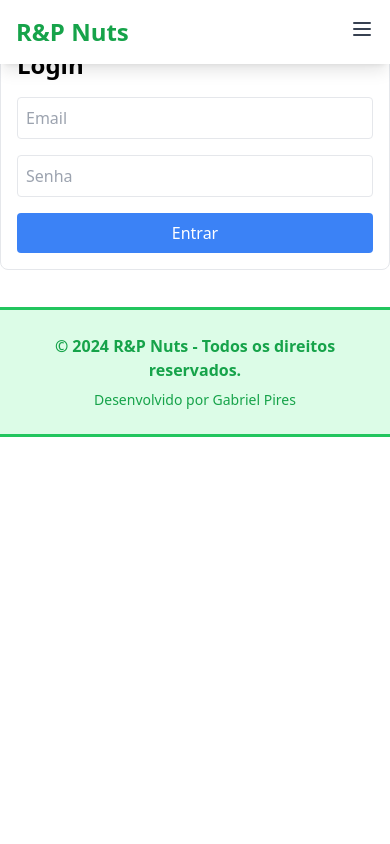
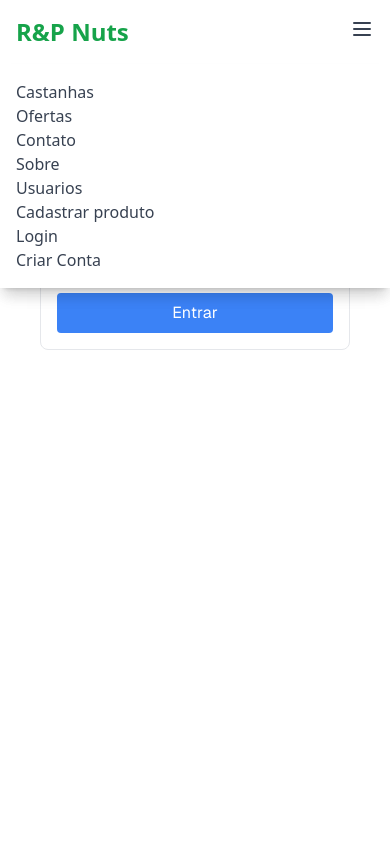
Before and after one commit to GABrPIRES/ecommerce-nuts, a Next.js app: page /login in a window 390 px wide. Both pictures are taken after a click on the button 362 px from the left and 29 px from the top of the page. Shown: the top 844 px of the page. Built offline with nearby package versions, Linux system fonts and the light colour scheme.

Commit message:
feat: authentication implementations, responsive navbar, and system functionality adjustments

```diff
--- /dev/null
+++ b/app/AuthContext.tsx
@@ -0,0 +1,59 @@
+"use client";
+
+import { createContext, useContext, useEffect, useState } from "react";
+import { useRouter } from "next/navigation";
+
+interface AuthContextType {
+    isAuthenticated: boolean;
+    user: any; // Pode ser tipado conforme necessário
+    setUser: (user: any) => void;
+    logout: () => void;
+}
+
+const AuthContext = createContext<AuthContextType | undefined>(undefined);
+
+export const AuthProvider = ({ children }: { children: React.ReactNode }) => {
+    const [isAuthenticated, setIsAuthenticated] = useState(false);
+    const [user, setUser] = useState(null);
+    const router = useRouter();
+
+    useEffect(() => {
+        // Verifica o token nos cookies
+        const cookie = document.cookie
+            ?.split("; ")
+            .find((cookie) => cookie.startsWith("token="));
+        const token = cookie?.split("=")[1];
+
+        if (token) {
+            try {
+                const userData = JSON.parse(atob(token.split(".")[1]));
+                setUser(userData);
+                setIsAuthenticated(true);
+            } catch (error) {
+                console.error("Erro ao decodificar o token:", error);
+                setIsAuthenticated(false);
+            }
+        }
+    }, []);
+
+    const logout = () => {
+        document.cookie = "token=; path=/; max-age=0"; // Remove o token
+        setUser(null);
+        setIsAuthenticated(false);
+        router.push("/login")
+    };
+
+    return (
+        <AuthContext.Provider value={{ isAuthenticated, user, setUser, logout }}>
+            {children}
+        </AuthContext.Provider>
+    );
+};
+
+export const useAuth = () => {
+    const context = useContext(AuthContext);
+    if (!context) {
+        throw new Error("useAuth must be used within an AuthProvider");
+    }
+    return context;
+};
--- a/app/components/Navbar/Navbar.tsx
+++ b/app/components/Navbar/Navbar.tsx
@@ -1,6 +1,17 @@
-import Link from 'next/link';
+"use client";
+
+import { useState } from "react";
+import Link from "next/link";
+import { useAuth } from "@/app/AuthContext";
 
 const Navbar = () => {
+    const { isAuthenticated, user, logout } = useAuth();
+    const [menuOpen, setMenuOpen] = useState(false);
+
+    const toggleMenu = () => {
+        setMenuOpen(!menuOpen);
+    };
+
     return (
         <nav className="w-full fixed top-0 bg-white shadow-lg z-50">
             <div className="max-w-7xl mx-auto px-4 sm:px-6 lg:px-8">
@@ -12,16 +23,19 @@ const Navbar = () => {
                         </Link>
                     </div>
 
-                    {/* Navigation Links */}
+                    {/* Desktop Navigation Links */}
                     <div className="hidden md:flex space-x-8">
-                        <Link href="/maisvendidos">
-                            <p className="text-gray-700 hover:text-green-600">+VENDIDOS</p>
-                        </Link>
                         <Link href="/produtos">
                             <p className="text-gray-700 hover:text-green-600">Castanhas</p>
                         </Link>
                         <Link href="/ofertas">
                             <p className="text-gray-700 hover:text-green-600">Ofertas</p>
+                        </Link>
+                        <Link href="/contato">
+                            <p className="text-gray-700 hover:text-green-600">Contato</p>
+                        </Link>
+                        <Link href="/sobre">
+                            <p className="text-gray-700 hover:text-green-600">Sobre</p>
                         </Link>
                         <Link href="/usuarios">
                             <p className="text-gray-700 hover:text-green-600">Usuarios</p>
@@ -31,20 +45,10 @@ const Navbar = () => {
                         </Link>
                     </div>
 
-                    {/* Search Field */}
-                    <div className="hidden md:flex items-center space-x-2">
-                        <input
-                            type="text"
-                            placeholder="Search..."
-                            className="w-48 px-3 py-2 border border-gray-300 rounded-md focus:outline-none focus:ring-2 focus:ring-green-500"
-                        />
-                        <button className="px-4 py-2 bg-green-600 text-white rounded-md hover:bg-green-700">
-                            Procurar
-                        </button>
-                    </div>
-
-                    {/* Login Button */}
+                    {/* Authentication Links for Desktop */}
                     <div className="hidden md:flex space-x-2">
+                        {!isAuthenticated ? (
+                            <>
                                 <Link href="/login">
                                     <p className="px-4 py-2 border bg-gray-800 text-white rounded-md hover:bg-gray-950 hover:scale-105 transition-transform duration-300">
                                         Login
@@ -55,12 +59,30 @@ const Navbar = () => {
                                         Criar conta
                                     </p>
                                 </Link>
+                            </>
+                        ) : (
+                            <>
+                                <Link href="/dashboard">
+                                    <p className="px-4 py-2 border bg-gray-800 text-white rounded-md hover:bg-gray-950 hover:scale-105 transition-transform duration-300">
+                                        Usuário: {user?.name || "Meu Perfil"}
+                                    </p>
+                                </Link>
+                                <button
+                                    onClick={logout}
+                                    className="px-4 py-2 border bg-red-600 text-white rounded-md hover:bg-red-700 transition-transform duration-300"
+                                >
+                                    Sair
+                                </button>
+                            </>
+                        )}
                     </div>
-
 
                     {/* Mobile Menu Button */}
                     <div className="md:hidden">
-                        <button className="text-gray-700 hover:text-green-600 focus:outline-none">
+                        <button
+                            onClick={toggleMenu}
+                            className="text-gray-700 hover:text-green-600 focus:outline-none"
+                        >
                             <svg
                                 className="w-6 h-6"
                                 xmlns="http://www.w3.org/2000/svg"
@@ -79,6 +101,61 @@ const Navbar = () => {
                     </div>
                 </div>
             </div>
+
+            {/* Mobile Menu */}
+            {menuOpen && (
+                <div className="md:hidden bg-white shadow-lg">
+                    <div className="space-y-2 px-4 py-4">
+                        <Link href="/produtos" onClick={toggleMenu}>
+                            <p className="text-gray-700 hover:text-green-600">Castanhas</p>
+                        </Link>
+                        <Link href="/ofertas" onClick={toggleMenu}>
+                            <p className="text-gray-700 hover:text-green-600">Ofertas</p>
+                        </Link>
+                        <Link href="/contato" onClick={toggleMenu}>
+                            <p className="text-gray-700 hover:text-green-600">Contato</p>
+                        </Link>
+                        <Link href="/sobre" onClick={toggleMenu}>
+                            <p className="text-gray-700 hover:text-green-600">Sobre</p>
+                        </Link>
+                        <Link href="/usuarios" onClick={toggleMenu}>
+                            <p className="text-gray-700 hover:text-green-600">Usuarios</p>
+                        </Link>
+                        <Link href="/cadastrarprodutos" onClick={toggleMenu}>
+                            <p className="text-gray-700 hover:text-green-600">Cadastrar produto</p>
+                        </Link>
+
+                        {/* Authentication Links for Mobile */}
+                        {!isAuthenticated ? (
+                            <>
+                                <Link href="/login" onClick={toggleMenu}>
+                                    <p className="text-gray-700 hover:text-green-600">Login</p>
+                                </Link>
+                                <Link href="/signup" onClick={toggleMenu}>
+                                    <p className="text-gray-700 hover:text-green-600">Criar Conta</p>
+                                </Link>
+                            </>
+                        ) : (
+                            <>
+                                <Link href="/dashboard" onClick={toggleMenu}>
+                                    <p className="text-gray-700 hover:text-green-600">
+                                        Usuário: {user?.name || "Meu Perfil"}
+                                    </p>
+                                </Link>
+                                <button
+                                    onClick={() => {
+                                        logout();
+                                        toggleMenu();
+                                    }}
+                                    className="text-gray-700 hover:text-red-600"
+                                >
+                                    Sair
+                                </button>
+                            </>
+                        )}
+                    </div>
+                </div>
+            )}
         </nav>
     );
 };
--- a/app/dashboard/page.tsx
+++ b/app/dashboard/page.tsx
@@ -1,21 +1,48 @@
-"use client";
+"use client"
 
 import { useEffect, useState } from "react";
 import { useRouter } from "next/navigation";
+import Homepage from "../components/template/page";
 
-export default function DashboardPage() {
+export default function DashboardPage(request: Request) {
     const [user, setUser] = useState(null);
+    const [addresses, setAddresses] = useState([]);
+    const [error, setErrorMessage] = useState(null);
     const router = useRouter();
 
     useEffect(() => {
-        const token = localStorage.getItem("token");
-        if (!token) {
-            router.push("/login");
-        }
+        const cookie = document.cookie
+            ?.split("; ")
+            .find((cookie) => cookie.startsWith("token="));
+        const token = cookie?.split("=")[1];
 
         // Decodifica o token para obter as informações do usuário
         const userData = JSON.parse(atob(token.split(".")[1]));
-        setUser(userData);
+        console.log(userData)
+
+        fetch(`/api/users`)
+            .then((res) => res.json())
+            .then((data) => {
+                const foundUser = data.find((user) => user.id === userData.id);
+                if (foundUser) {
+                    setUser(foundUser);
+                } else {
+                    setErrorMessage("Produto não encontrado.");
+                }
+            })
+            .catch(() => setErrorMessage("Erro ao carregar o produto."));
+
+        fetch(`/api/adresses`)
+            .then((res) => res.json())
+            .then((data) => {
+                const foundAddresses = data.find((adresses) => adresses.userId === userData.id);
+                if (foundAddresses) {
+                    setAddresses(foundAddresses);
+                } else {
+                    setErrorMessage("Produto não encontrado.");
+                }
+            })
+            .catch(() => setErrorMessage("Erro ao carregar o produto."));
     }, [router]);
 
     if (!user) {
@@ -23,11 +50,13 @@ export default function DashboardPage() {
     }
 
     return (
-        <div className="max-w-6xl mx-auto mt-8">
-            <h1 className="text-2xl font-bold mb-4">Bem-vindo, {user.name}</h1>
-            <p className="text-gray-600">Email: {user.email}</p>
-            <p className="text-gray-600">ID: {user.id}</p>
-            <p className="text-gray-600">ID: {user.address.street}</p>
-        </div>
+        <Homepage>
+            <div className="max-w-6xl mx-auto mt-8">
+                <h1 className="text-2xl font-bold mb-4">Bem-vindo, {user.name}</h1>
+                <p className="text-gray-600">Email: {user.email}</p>
+                <p className="text-gray-600">ID: {user.id}</p>
+                <p className="text-gray-600">ID: {addresses.street}</p>
+            </div>
+        </Homepage>
     );
 }
--- a/app/layout.tsx
+++ b/app/layout.tsx
@@ -3,6 +3,7 @@ import localFont from "next/font/local";
 import "./globals.css";
 import Navbar from "./components/Navbar/Navbar";
 import Footer from "./components/Footer/Footer";
+import { AuthProvider } from "./AuthContext";
 
 const geistSans = localFont({
   src: "./fonts/GeistVF.woff",
@@ -30,9 +31,11 @@ export default function RootLayout({
       <body
         className={`${geistSans.variable} ${geistMono.variable} antialiased`}
       >
-        <Navbar />
-        {children}
-        <Footer />
+        <AuthProvider>
+          <Navbar />
+          {children}
+          <Footer />
+        </AuthProvider>
       </body>
     </html>
   );
--- a/app/login/page.tsx
+++ b/app/login/page.tsx
@@ -2,29 +2,32 @@
 
 import { useState } from "react";
 import { useRouter } from "next/navigation";
+import Homepage from "../components/template/page";
+import Link from "next/link";
 
 export default function LoginPage() {
-    const [email, setEmail] = useState("");
-    const [password, setPassword] = useState("");
     const [errorMessage, setErrorMessage] = useState(null);
     const router = useRouter();
 
-    const handleSubmit = async (event: React.FormEvent) => {
+    const handleSubmit = async (event) => {
         event.preventDefault();
+
+        const formData = {
+            email: event.target.email.value,
+            password: event.target.password.value,
+        };
 
         try {
             const response = await fetch("/api/login", {
                 method: "POST",
-                headers: {
-                    "Content-Type": "application/json",
-                },
-                body: JSON.stringify({ email, password }),
+                headers: { "Content-Type": "application/json" },
+                body: JSON.stringify(formData),
             });
 
             if (response.ok) {
                 const { token } = await response.json();
-                localStorage.setItem("token", token); // Salva o token no localStorage
-                router.push("/dashboard"); // Redireciona para a página protegida
+                document.cookie = `token=${token}; path=/; max-age=3600;`;
+                window.location.href = "/"
             } else {
                 const { error } = await response.json();
                 setErrorMessage(error || "Erro ao fazer login.");
@@ -35,33 +38,17 @@ export default function LoginPage() {
     };
 
     return (
+        <Homepage>
             <div className="max-w-md mx-auto mt-8 p-4 border rounded-lg">
                 <h1 className="text-2xl font-bold mb-4">Login</h1>
                 {errorMessage && <p className="text-red-500 mb-4">{errorMessage}</p>}
                 <form onSubmit={handleSubmit} className="space-y-4">
-                <input
-                    type="email"
-                    placeholder="Email"
-                    value={email}
-                    onChange={(e) => setEmail(e.target.value)}
-                    required
-                    className="w-full p-2 border rounded"
-                />
-                <input
-                    type="password"
-                    placeholder="Senha"
-                    value={password}
-                    onChange={(e) => setPassword(e.target.value)}
-                    required
-                    className="w-full p-2 border rounded"
-                />
-                <button
-                    type="submit"
-                    className="w-full bg-blue-500 text-white py-2 rounded hover:bg-blue-600"
-                >
-                    Entrar
-                </button>
+                    <input name="email" type="email" placeholder="Email" required className="w-full p-2 border rounded" />
+                    <input name="password" type="password" placeholder="Senha" required className="w-full p-2 border rounded" />
+                    <button type="submit" className="w-full bg-blue-500 text-white py-2 rounded hover:bg-blue-600">Entrar</button>
                 </form>
             </div>
+        </Homepage>
+
     );
 }
```
Also changed, not shown: app/api/login/route.tsx (+54 -0 lines), app/maisvendidos/page.tsx (deleted, +0 -7 lines), middleware.tsx (+8 -2 lines). Lines whose indentation alone changed are shown as unchanged.
